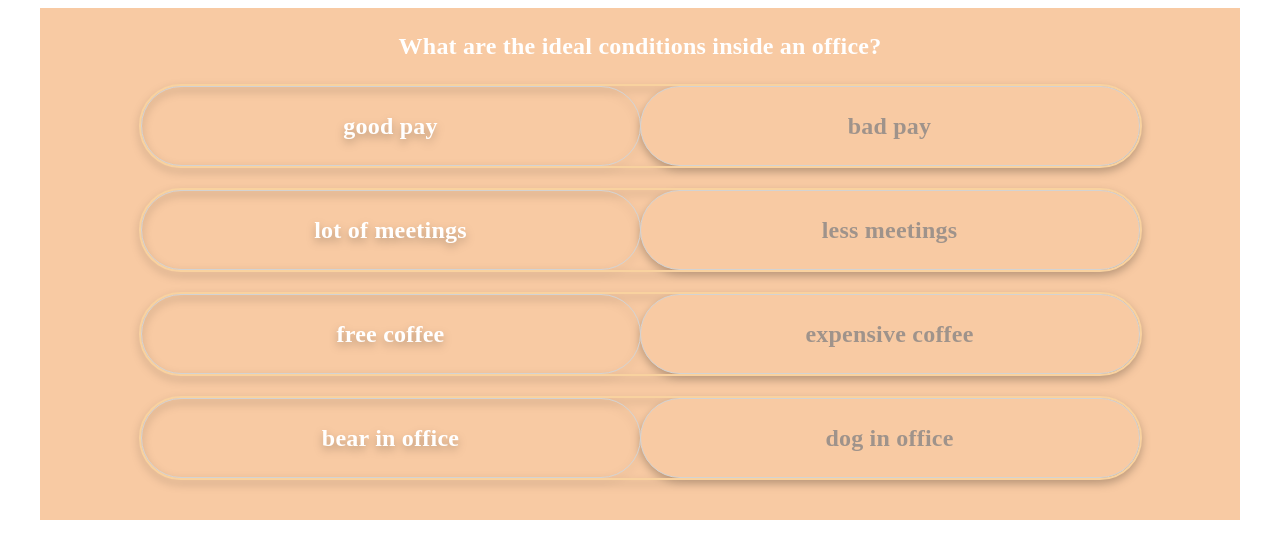
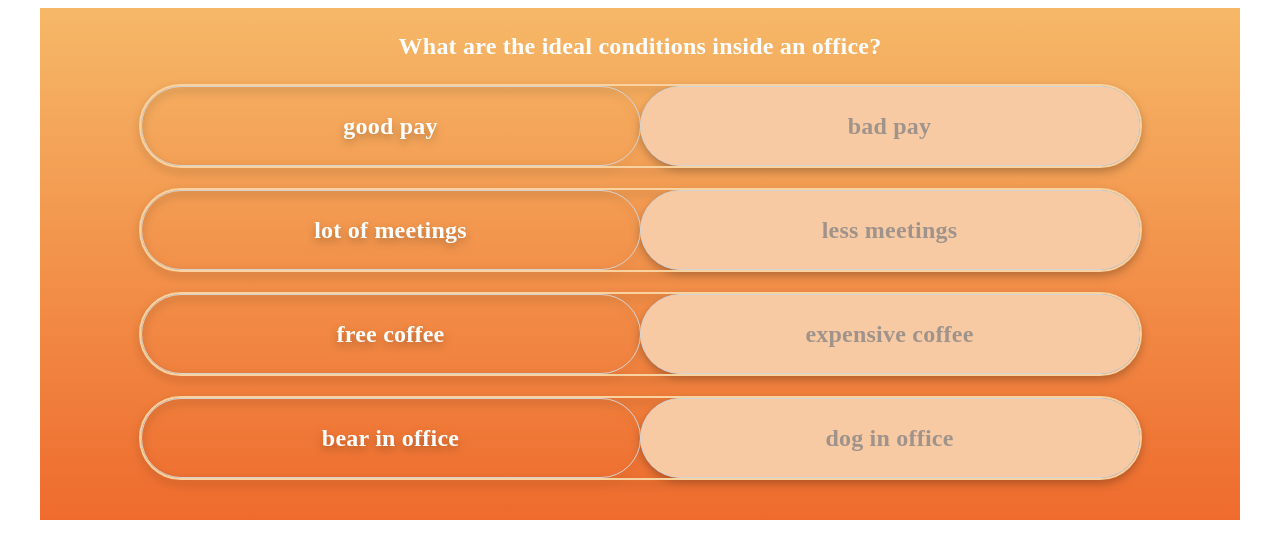
Before and after one commit to imevanc/toggle-button, a React (Create React App) app: page / in a window 1280 px wide. Shown: the top 558 px of the page. Built offline with nearby package versions, Linux system fonts and the light colour scheme.

Commit message:
fixed the colors UI issue

```diff
--- a/src/Components/QAndAWidget.js
+++ b/src/Components/QAndAWidget.js
@@ -7,8 +7,9 @@ import CustomToggleButton from "./CustomToggleButton";
 
 const QAndAWidget = (props) => {
   const ourTheme = React.useContext(ThemeContext);
-  console.log(ourTheme);
   const [widgetColor, setWidgetColor] = React.useState(ourTheme.ourTheme.amber);
+  console.log(widgetColor);
+
   const [solutionMessage, setSolutionMessage] = React.useState("");
   // TODO: work on the code below
   // const [userSolutions, setUserSolutions] = React.useState(
@@ -54,7 +55,7 @@ const QAndAWidget = (props) => {
         display: "flex",
         flexDirection: "column",
         justifyContent: "center",
-        background: `${widgetColor.background}`,
+        background: `${widgetColor.main}`,
       }}
     >
       <Box
```
